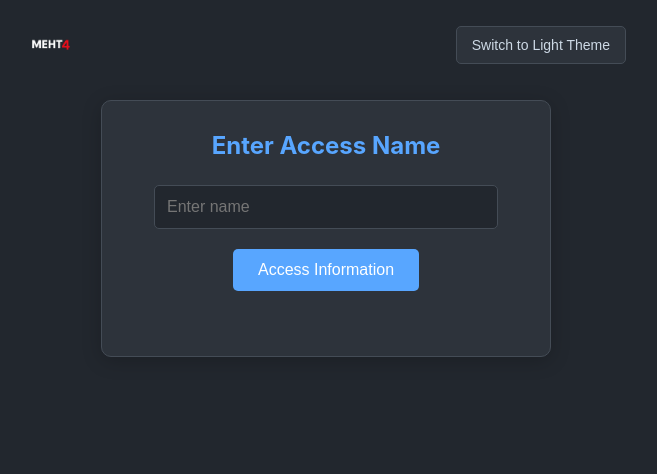
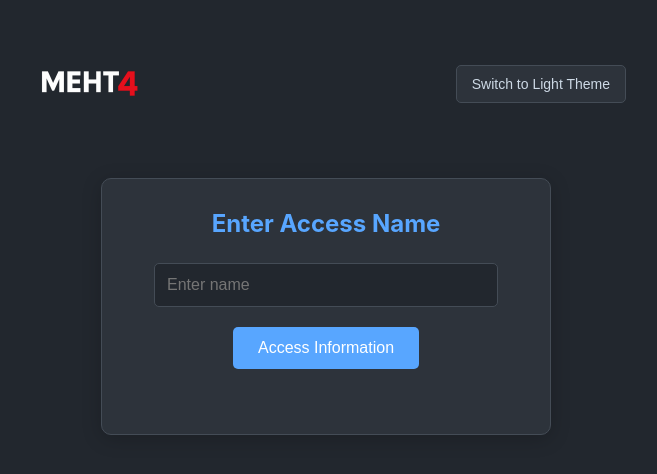
Before and after one commit to rajmehta292/rajmehta292.github.io, a plain HTML site: page index.html in a window 1280 px wide. Shown: the whole page, without its empty margins (314-971 px from the left). Drawn offline with Linux system fonts and the light colour scheme.

Commit message:
Update style.css

```diff
--- a/style.css
+++ b/style.css
@@ -54,9 +54,11 @@ header {
 }
 
 .logo {
-    height: 50px; /* Adjust as needed */
-    width: auto;
+  /* ... other styles ... */
+  width: 10vw; /* Example: Logo width is 10% of the viewport width */
+  height: auto;
 }
+
 
 #themeToggleBtn {
     padding: 10px 15px;
```
